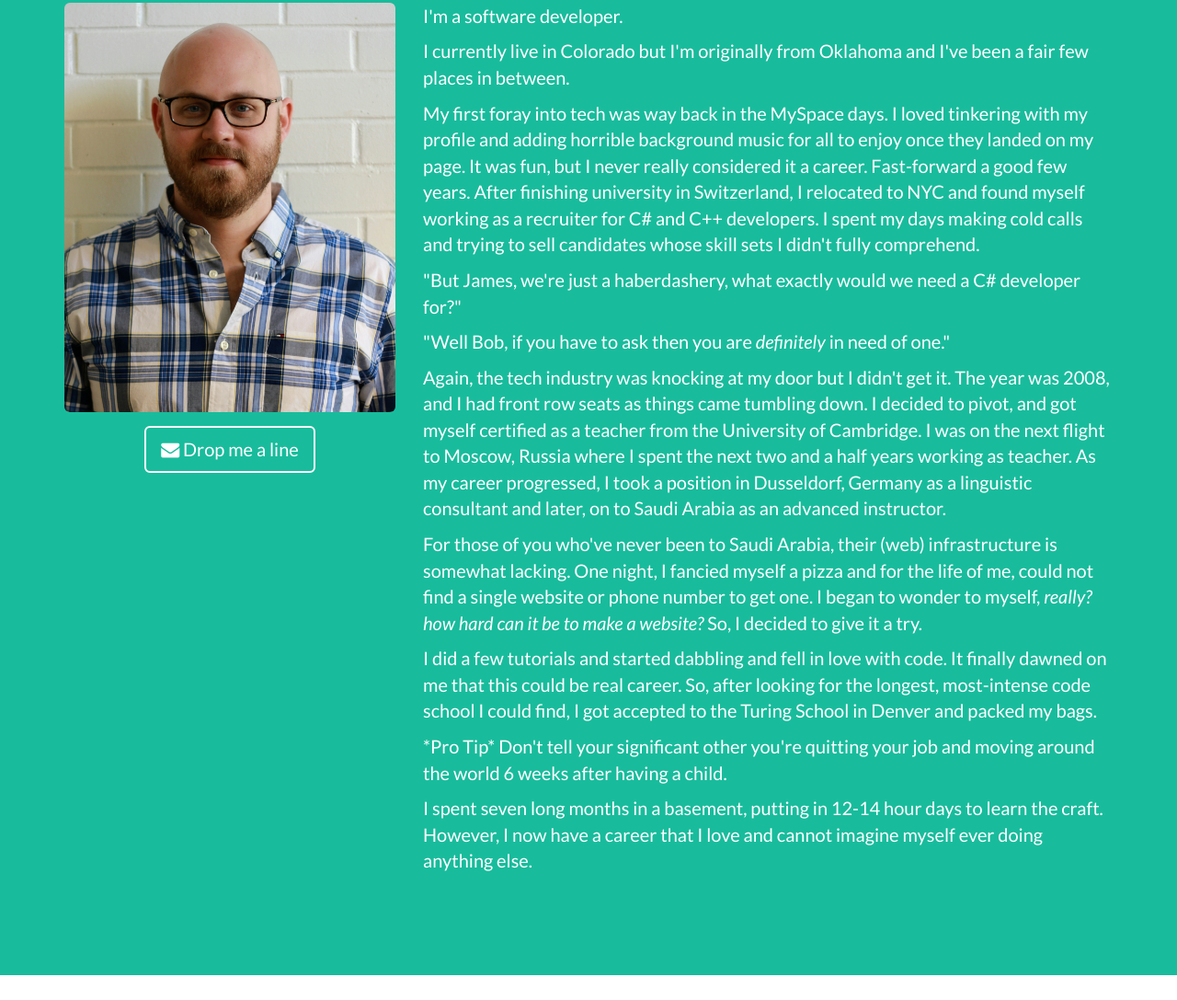
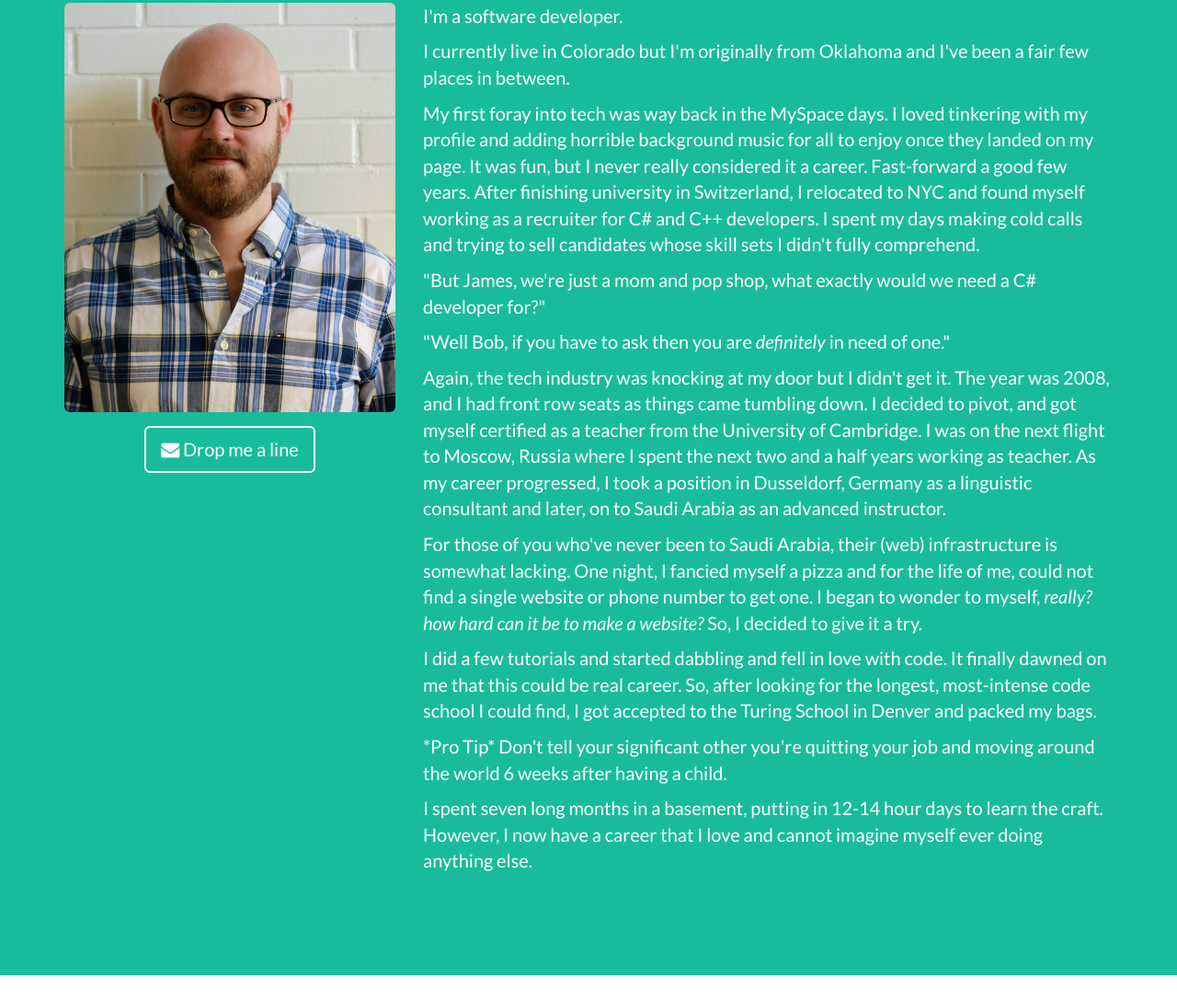
Before and after one commit to janderson16/janderson16.github.io, a website: page index.html in a window 1280 px wide. Shown: the part 1995-3082 px from the top of the page at 92% size. Drawn offline with nearby package versions, Linux system fonts and the light colour scheme.

```diff
--- a/index.html
+++ b/index.html
@@ -182,7 +182,7 @@
                     <p>I'm a software developer.</p>
                     <p>I currently live in Colorado but I'm originally from Oklahoma and I've been a fair few places in between.</p>
                     <p>My first foray into tech was way back in the MySpace days. I loved tinkering with my profile and adding horrible background music for all to enjoy once they landed on my page. It was fun, but I never really considered it a career. Fast-forward a good few years. After finishing university in Switzerland, I relocated to NYC and found myself working as a recruiter for C# and C++ developers. I spent my days making cold calls and trying to sell candidates whose skill sets I didn't fully comprehend.</p>
-                    <p>"But James, we're just a haberdashery, what exactly would we need a C# developer for?"</p>
+                    <p>"But James, we're just a mom and pop shop, what exactly would we need a C# developer for?"</p>
                     <p>"Well Bob, if you have to ask then you are <i>definitely</i> in need of one."</p>
                     <p>Again, the tech industry was knocking at my door but I didn't get it. The year was 2008, and I had front row seats as things came tumbling down. I decided to pivot, and got myself certified as a teacher from the University of Cambridge. I was on the next flight to Moscow, Russia where I spent the next two and a half years working as teacher. As my career progressed, I took a position in Dusseldorf, Germany as a linguistic consultant and later, on to Saudi Arabia as an advanced instructor.</p>
                     <p>For those of you who've never been to Saudi Arabia, their (web) infrastructure is somewhat lacking. One night, I fancied myself a pizza and for the life of me, could not find a single website or phone number to get one. I began to wonder to myself, <i>really? how hard can it be to make a website?</i> So, I decided to give it a try.</p>
```
